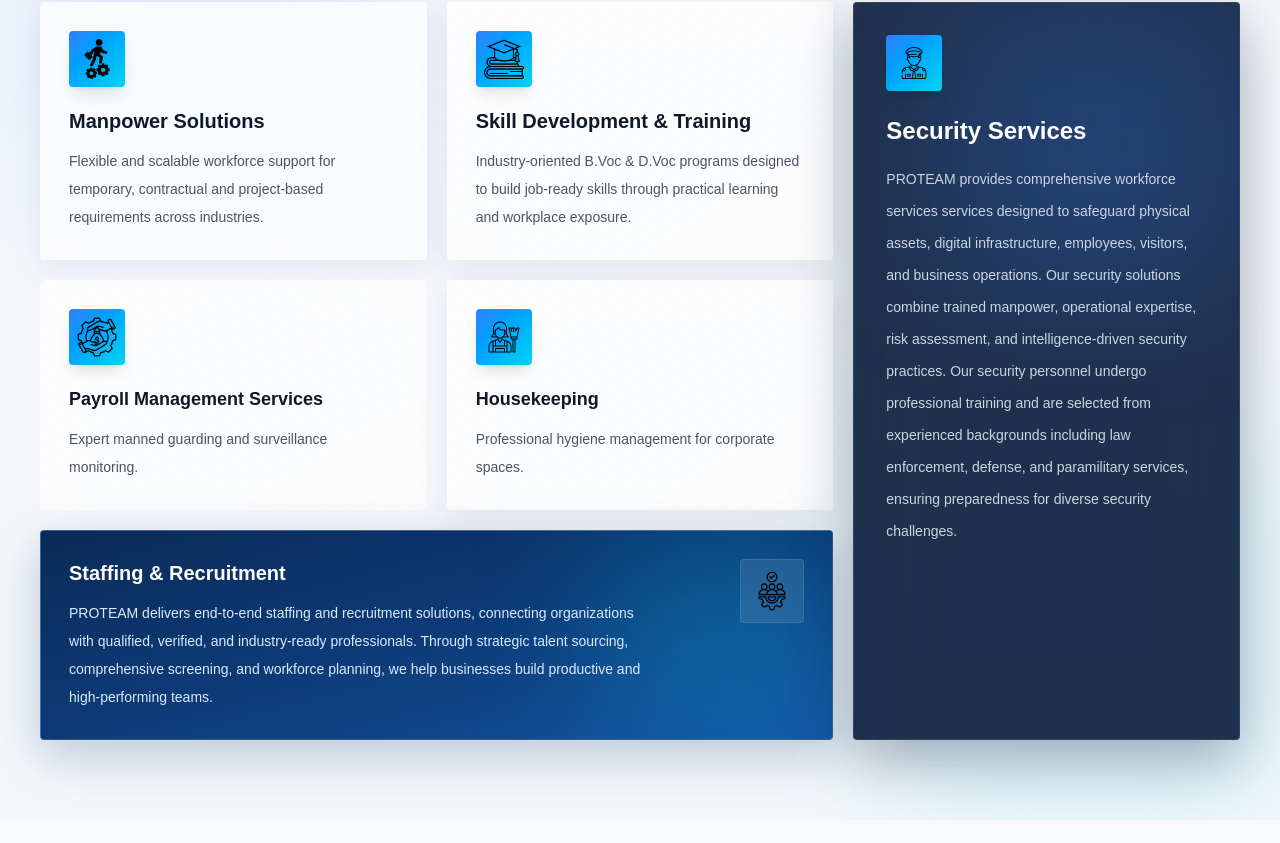
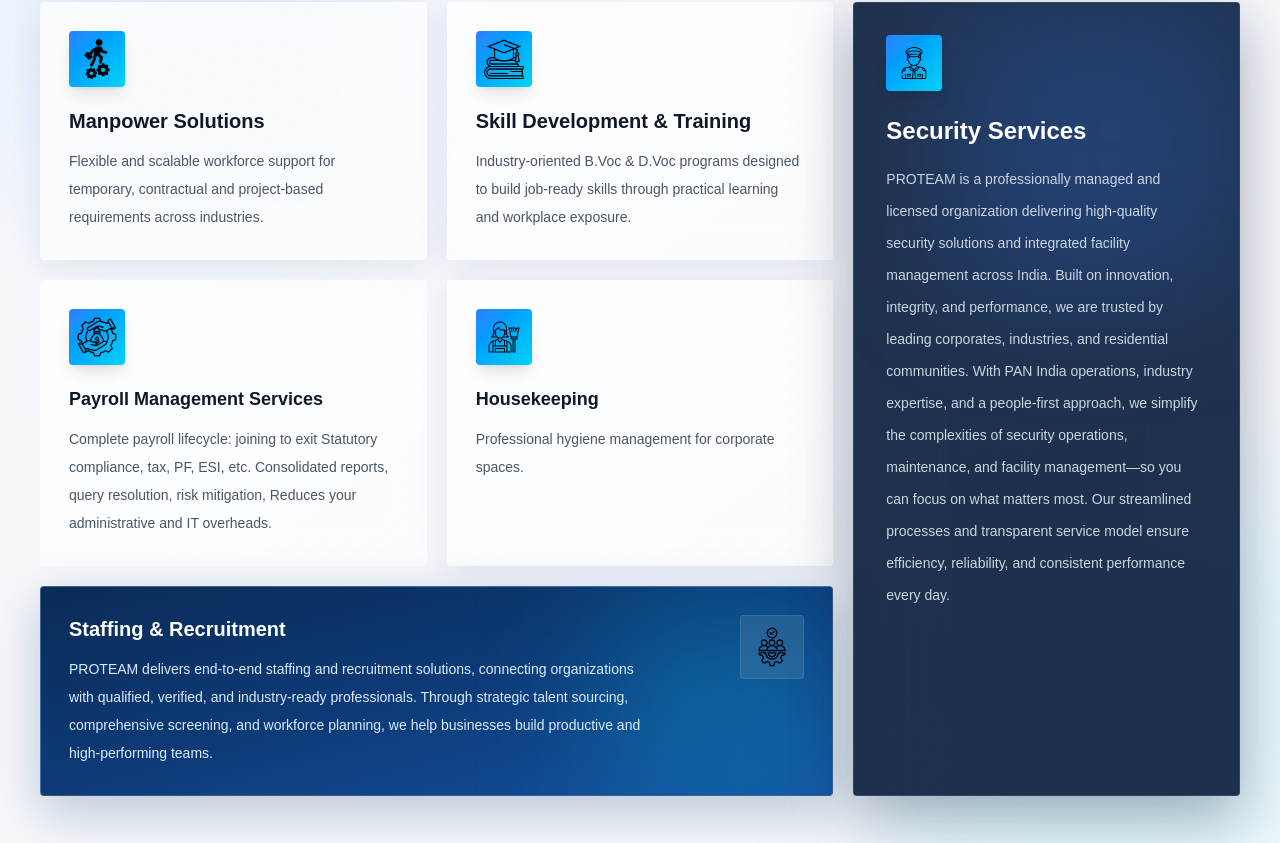
Before and after one commit to gulshanky1/proteam, a Next.js app: page / in a window 1280 px wide. Shown: the part 1017-1860 px from the top of the page. Built offline with nearby package versions, Linux system fonts and the light colour scheme.

Commit message:
update data on home page  service section

```diff
--- a/app/services/security-services/page.tsx
+++ b/app/services/security-services/page.tsx
@@ -16,7 +16,7 @@ export  default function SecurityServicesPage() {
        <SecurityHero/>
        <SecurityOverview />
        <SecurityProtection />
-       <CorporateIntelligence />
+
        <FAQ/>
        <Footer />
 
--- a/components/home/footer.tsx
+++ b/components/home/footer.tsx
@@ -73,10 +73,10 @@ export default function Footer() {
 
             <li>
               <Link
-                href="/services/sanitation-works"
+                href="/services/training-development"
                 className="hover:text-white transition-colors"
               >
-                Skill Development & Training
+                Skill Development & Training (B.Voc & D.Voc)
               </Link>
             </li>
 
--- a/components/home/services.tsx
+++ b/components/home/services.tsx
@@ -214,7 +214,12 @@ export default function ServicesSection() {
                   </h3>
 
                   <p className="text-sm text-gray-600 leading-7">
-                    Expert manned guarding and surveillance monitoring.
+                    Complete payroll lifecycle: joining to exit
+                    Statutory compliance, tax, PF, ESI, etc.
+                    Consolidated reports, query resolution,
+                    risk mitigation,
+                    Reduces your administrative and IT
+                    overheads.
                   </p>
                 </div>
               </div>
@@ -350,8 +355,17 @@ export default function ServicesSection() {
                 </h3>
 
                 <p className="text-slate-300 text-sm leading-8 mb-10">
-                  PROTEAM provides comprehensive workforce services services designed to safeguard physical assets, digital infrastructure, employees, visitors, and business operations. Our security solutions combine trained manpower, operational expertise, risk assessment, and intelligence-driven security practices.
-                  Our security personnel undergo professional training and are selected from experienced backgrounds including law enforcement, defense, and paramilitary services, ensuring preparedness for diverse security challenges.
+                  PROTEAM is a professionally managed and licensed organization
+                  delivering high-quality security solutions and integrated facility
+                  management across India.
+                  Built on innovation, integrity, and performance, we are trusted by leading
+                  corporates, industries, and residential communities.
+                  With PAN India operations, industry expertise, and a people-first
+                  approach, we simplify the complexities of security operations,
+                  maintenance, and facility management—so you can focus on what
+                  matters most.
+                  Our streamlined processes and transparent service model ensure
+                  efficiency, reliability, and consistent performance every day.
                 </p>
               </div>
 
--- a/components/services/innerServicePages/security/SecurityOverview.tsx
+++ b/components/services/innerServicePages/security/SecurityOverview.tsx
@@ -18,12 +18,7 @@ export default function SecurityOverview() {
       description:
         "Comprehensive verification and due diligence for individuals, employees and business partners.",
     },
-    {
-      icon: SearchCheck,
-      title: "Fraud Investigation",
-      description:
-        "Professional investigation support for fraud, cheating, identity theft and data breaches.",
-    },
+
     {
       icon: Lock,
       title: "Asset Protection",
@@ -101,7 +96,7 @@ export default function SecurityOverview() {
         </div>
 
         {/* ── Bottom: All 4 cards in a single straight row ── */}
-        <div className="grid grid-cols-2 lg:grid-cols-4 gap-4 mt-10 md:mt-14">
+        <div className="grid grid-cols-2 sm:grid-cols-3 gap-4 mt-10 md:mt-14">
           {services.map((item, index) => {
             const Icon = item.icon;
             return (
```
